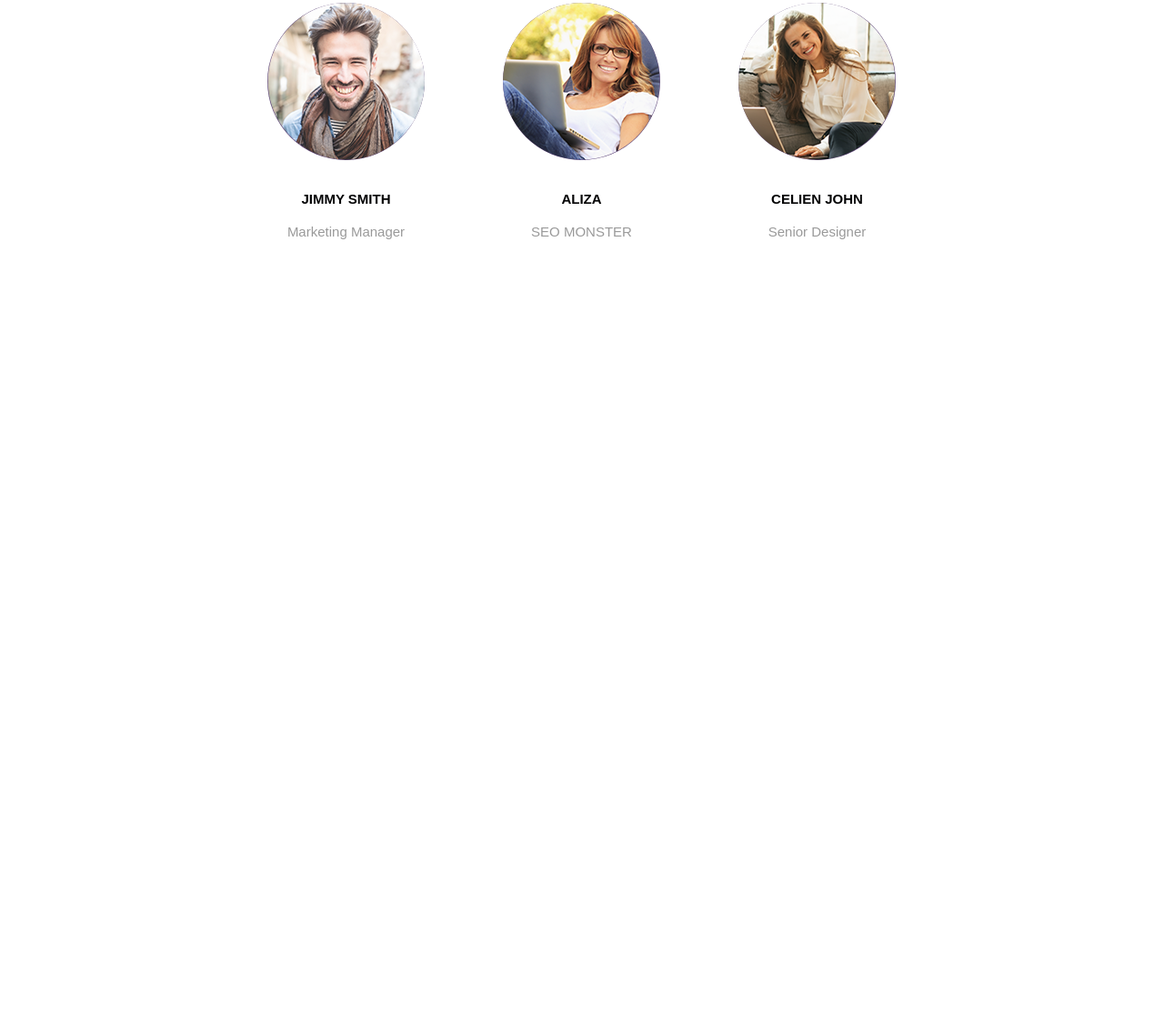
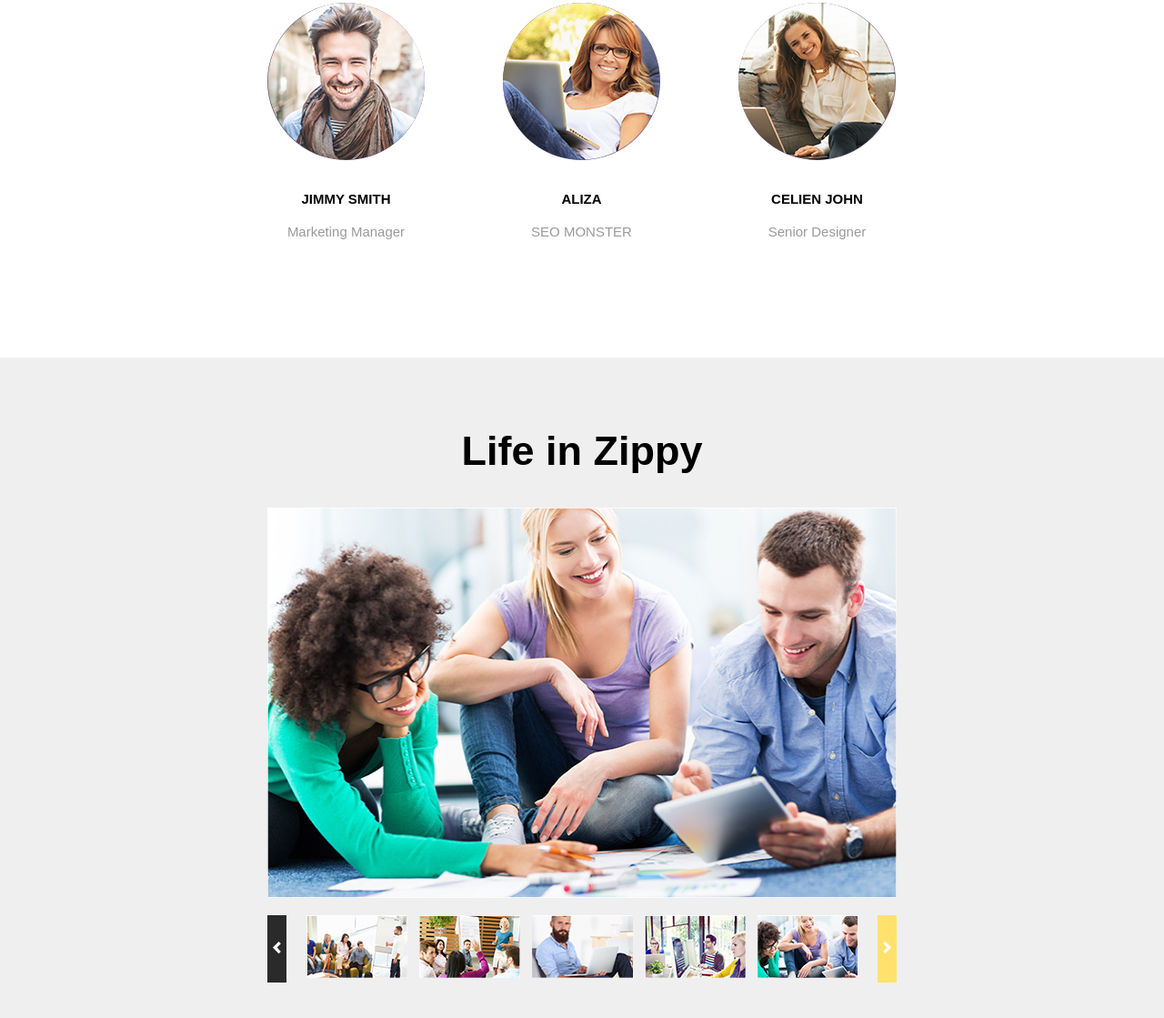
Before and after one commit to dirigableNorge/zippy, a website: page app/source/index.html in a window 1280 px wide. Shown: the part 4177-5296 px from the top of the page at 91% size. Before the commit the page ends 4570 px from the top, so only its background shows below. Drawn offline with nearby package versions, Linux system fonts and the light colour scheme; files that its build step writes are made by us from their sources; a web font is replaced by a local one.

Commit message:
gallery section completed

```diff
--- a/app/source/index.html
+++ b/app/source/index.html
@@ -438,8 +438,12 @@
               <a href="" class="team__link team__link--googel">
                 <span class="visually-hidden">Google+</span>
                 <svg width="35" height="30" viewBox="0 0 35 30">
-                    <path fill="#faefe9" d="M760.168,3896.96v5.23H758v-5.23h-5.411v-2.14H758v-5.23h2.165v5.23h5.411v2.14h-5.411Zm-14.967-5.29a5.476,5.476,0,0,1,3.046,4.99,5.8,5.8,0,0,1-2.681,4.51c-1.473,1.12-1.753,1.59-1.753,2.54,0,0.81,1.579,2.19,2.4,2.76,2.413,1.66,3.126,3.2,3.126,5.77,0,3.21-3.126,6.8-8.908,6.8-5.073,0-9.488-2.41-9.488-5.61,0-3.26,4.04-6.41,9.112-6.41,0.552,0,1.059-.02,1.583-0.02a3.439,3.439,0,0,1-1.243-2.47,3.648,3.648,0,0,1,.463-1.68c-0.276.02-.557-0.02-0.847-0.02a6.6,6.6,0,0,1-6.957-6.56c0-3.49,3.854-6.71,7.95-6.71h9.133l-2.044,2.11h-2.9Zm-4.176,16.19c-3.506-.04-6.647,2.07-6.647,4.62,0,2.59,2.532,4.48,6.038,4.48,4.928,0,6.646-1.76,6.646-4.35a3.953,3.953,0,0,0-.112-0.92c-0.385-1.47-1.75-2.19-3.653-3.48A7.482,7.482,0,0,0,741.025,3907.86Zm3.939-11.16c-0.407-3-2.745-5.41-5.1-5.48s-3.93,2.23-3.523,5.23,2.642,5.5,5,5.57S745.369,3899.71,744.964,3896.7Z" transform="translate(-730.938 -3889.56)"/>
-                  </svg>
+                  <path
+                    fill="#faefe9"
+                    d="M760.168,3896.96v5.23H758v-5.23h-5.411v-2.14H758v-5.23h2.165v5.23h5.411v2.14h-5.411Zm-14.967-5.29a5.476,5.476,0,0,1,3.046,4.99,5.8,5.8,0,0,1-2.681,4.51c-1.473,1.12-1.753,1.59-1.753,2.54,0,0.81,1.579,2.19,2.4,2.76,2.413,1.66,3.126,3.2,3.126,5.77,0,3.21-3.126,6.8-8.908,6.8-5.073,0-9.488-2.41-9.488-5.61,0-3.26,4.04-6.41,9.112-6.41,0.552,0,1.059-.02,1.583-0.02a3.439,3.439,0,0,1-1.243-2.47,3.648,3.648,0,0,1,.463-1.68c-0.276.02-.557-0.02-0.847-0.02a6.6,6.6,0,0,1-6.957-6.56c0-3.49,3.854-6.71,7.95-6.71h9.133l-2.044,2.11h-2.9Zm-4.176,16.19c-3.506-.04-6.647,2.07-6.647,4.62,0,2.59,2.532,4.48,6.038,4.48,4.928,0,6.646-1.76,6.646-4.35a3.953,3.953,0,0,0-.112-0.92c-0.385-1.47-1.75-2.19-3.653-3.48A7.482,7.482,0,0,0,741.025,3907.86Zm3.939-11.16c-0.407-3-2.745-5.41-5.1-5.48s-3.93,2.23-3.523,5.23,2.642,5.5,5,5.57S745.369,3899.71,744.964,3896.7Z"
+                    transform="translate(-730.938 -3889.56)"
+                  />
+                </svg>
               </a>
             </div>
             <p class="team__name">Jimmy Smith</p>
@@ -477,8 +481,12 @@
               <a href="" class="team__link team__link--googel">
                 <span class="visually-hidden">Google+</span>
                 <svg width="35" height="30" viewBox="0 0 35 30">
-                    <path fill="#faefe9" d="M760.168,3896.96v5.23H758v-5.23h-5.411v-2.14H758v-5.23h2.165v5.23h5.411v2.14h-5.411Zm-14.967-5.29a5.476,5.476,0,0,1,3.046,4.99,5.8,5.8,0,0,1-2.681,4.51c-1.473,1.12-1.753,1.59-1.753,2.54,0,0.81,1.579,2.19,2.4,2.76,2.413,1.66,3.126,3.2,3.126,5.77,0,3.21-3.126,6.8-8.908,6.8-5.073,0-9.488-2.41-9.488-5.61,0-3.26,4.04-6.41,9.112-6.41,0.552,0,1.059-.02,1.583-0.02a3.439,3.439,0,0,1-1.243-2.47,3.648,3.648,0,0,1,.463-1.68c-0.276.02-.557-0.02-0.847-0.02a6.6,6.6,0,0,1-6.957-6.56c0-3.49,3.854-6.71,7.95-6.71h9.133l-2.044,2.11h-2.9Zm-4.176,16.19c-3.506-.04-6.647,2.07-6.647,4.62,0,2.59,2.532,4.48,6.038,4.48,4.928,0,6.646-1.76,6.646-4.35a3.953,3.953,0,0,0-.112-0.92c-0.385-1.47-1.75-2.19-3.653-3.48A7.482,7.482,0,0,0,741.025,3907.86Zm3.939-11.16c-0.407-3-2.745-5.41-5.1-5.48s-3.93,2.23-3.523,5.23,2.642,5.5,5,5.57S745.369,3899.71,744.964,3896.7Z" transform="translate(-730.938 -3889.56)"/>
-                  </svg>
+                  <path
+                    fill="#faefe9"
+                    d="M760.168,3896.96v5.23H758v-5.23h-5.411v-2.14H758v-5.23h2.165v5.23h5.411v2.14h-5.411Zm-14.967-5.29a5.476,5.476,0,0,1,3.046,4.99,5.8,5.8,0,0,1-2.681,4.51c-1.473,1.12-1.753,1.59-1.753,2.54,0,0.81,1.579,2.19,2.4,2.76,2.413,1.66,3.126,3.2,3.126,5.77,0,3.21-3.126,6.8-8.908,6.8-5.073,0-9.488-2.41-9.488-5.61,0-3.26,4.04-6.41,9.112-6.41,0.552,0,1.059-.02,1.583-0.02a3.439,3.439,0,0,1-1.243-2.47,3.648,3.648,0,0,1,.463-1.68c-0.276.02-.557-0.02-0.847-0.02a6.6,6.6,0,0,1-6.957-6.56c0-3.49,3.854-6.71,7.95-6.71h9.133l-2.044,2.11h-2.9Zm-4.176,16.19c-3.506-.04-6.647,2.07-6.647,4.62,0,2.59,2.532,4.48,6.038,4.48,4.928,0,6.646-1.76,6.646-4.35a3.953,3.953,0,0,0-.112-0.92c-0.385-1.47-1.75-2.19-3.653-3.48A7.482,7.482,0,0,0,741.025,3907.86Zm3.939-11.16c-0.407-3-2.745-5.41-5.1-5.48s-3.93,2.23-3.523,5.23,2.642,5.5,5,5.57S745.369,3899.71,744.964,3896.7Z"
+                    transform="translate(-730.938 -3889.56)"
+                  />
+                </svg>
               </a>
             </div>
             <p class="team__name">Aliza</p>
@@ -516,8 +524,12 @@
               <a href="" class="team__link team__link--googel">
                 <span class="visually-hidden">Google+</span>
                 <svg width="35" height="30" viewBox="0 0 35 30">
-                    <path fill="#faefe9" d="M760.168,3896.96v5.23H758v-5.23h-5.411v-2.14H758v-5.23h2.165v5.23h5.411v2.14h-5.411Zm-14.967-5.29a5.476,5.476,0,0,1,3.046,4.99,5.8,5.8,0,0,1-2.681,4.51c-1.473,1.12-1.753,1.59-1.753,2.54,0,0.81,1.579,2.19,2.4,2.76,2.413,1.66,3.126,3.2,3.126,5.77,0,3.21-3.126,6.8-8.908,6.8-5.073,0-9.488-2.41-9.488-5.61,0-3.26,4.04-6.41,9.112-6.41,0.552,0,1.059-.02,1.583-0.02a3.439,3.439,0,0,1-1.243-2.47,3.648,3.648,0,0,1,.463-1.68c-0.276.02-.557-0.02-0.847-0.02a6.6,6.6,0,0,1-6.957-6.56c0-3.49,3.854-6.71,7.95-6.71h9.133l-2.044,2.11h-2.9Zm-4.176,16.19c-3.506-.04-6.647,2.07-6.647,4.62,0,2.59,2.532,4.48,6.038,4.48,4.928,0,6.646-1.76,6.646-4.35a3.953,3.953,0,0,0-.112-0.92c-0.385-1.47-1.75-2.19-3.653-3.48A7.482,7.482,0,0,0,741.025,3907.86Zm3.939-11.16c-0.407-3-2.745-5.41-5.1-5.48s-3.93,2.23-3.523,5.23,2.642,5.5,5,5.57S745.369,3899.71,744.964,3896.7Z" transform="translate(-730.938 -3889.56)"/>
-                  </svg>
+                  <path
+                    fill="#faefe9"
+                    d="M760.168,3896.96v5.23H758v-5.23h-5.411v-2.14H758v-5.23h2.165v5.23h5.411v2.14h-5.411Zm-14.967-5.29a5.476,5.476,0,0,1,3.046,4.99,5.8,5.8,0,0,1-2.681,4.51c-1.473,1.12-1.753,1.59-1.753,2.54,0,0.81,1.579,2.19,2.4,2.76,2.413,1.66,3.126,3.2,3.126,5.77,0,3.21-3.126,6.8-8.908,6.8-5.073,0-9.488-2.41-9.488-5.61,0-3.26,4.04-6.41,9.112-6.41,0.552,0,1.059-.02,1.583-0.02a3.439,3.439,0,0,1-1.243-2.47,3.648,3.648,0,0,1,.463-1.68c-0.276.02-.557-0.02-0.847-0.02a6.6,6.6,0,0,1-6.957-6.56c0-3.49,3.854-6.71,7.95-6.71h9.133l-2.044,2.11h-2.9Zm-4.176,16.19c-3.506-.04-6.647,2.07-6.647,4.62,0,2.59,2.532,4.48,6.038,4.48,4.928,0,6.646-1.76,6.646-4.35a3.953,3.953,0,0,0-.112-0.92c-0.385-1.47-1.75-2.19-3.653-3.48A7.482,7.482,0,0,0,741.025,3907.86Zm3.939-11.16c-0.407-3-2.745-5.41-5.1-5.48s-3.93,2.23-3.523,5.23,2.642,5.5,5,5.57S745.369,3899.71,744.964,3896.7Z"
+                    transform="translate(-730.938 -3889.56)"
+                  />
+                </svg>
               </a>
             </div>
             <p class="team__name">Celien john</p>
@@ -525,6 +537,33 @@
           </li>
         </ul>
       </section>
+      <section class="gallery">
+        <div class="gallery__wrapper">
+          <h2 class="sect-title gallery__title">Life in Zippy</h2>
+          <img src="img/gallery_image.jpg" width="694" height="429" alt="Life in Zippy" class="gallery__image" />
+          <div class="gallery__controls">
+            <button class="gallery__prev-button" disabled>
+              <span class="visually-hidden">Previous photorgaphy</span>
+              <svg width="9" height="13" viewBox="0 0 9 13">
+                  <path fill="#fff" d="M370.525,5155.39l2.316-2.36-4.212-4.28,4.212-4.28-2.316-2.35L364,5148.75Z" transform="translate(-364 -5142.13)"/>
+              </svg>
+            </button>
+            <ul class="gallery__list">
+              <li class="gallery__item"><img src="img/preview1.jpg" width="111" height="69" alt="Preview photo 1" class="gallery__preview"></li>
+              <li class="gallery__item"><img src="img/preview2.jpg" width="111" height="69" alt="Preview photo 1" class="gallery__preview"></li>
+              <li class="gallery__item"><img src="img/preview3.jpg" width="111" height="69" alt="Preview photo 1" class="gallery__preview"></li>
+              <li class="gallery__item"><img src="img/preview4.jpg" width="111" height="69" alt="Preview photo 1" class="gallery__preview"></li>
+              <li class="gallery__item"><img src="img/preview5.jpg" width="111" height="69" alt="Preview photo 1" class="gallery__preview"></li>
+            </ul>
+            <button class="gallery__next-button">
+              <span class="visually-hidden">Next photorgaphy</span>
+              <svg width="9" height="13" viewBox="0 0 9 13" transform="rotate(180)">
+                  <path fill="#fff" d="M370.525,5155.39l2.316-2.36-4.212-4.28,4.212-4.28-2.316-2.35L364,5148.75Z" transform=" translate(-364 -5142.13)"/>
+              </svg>
+            </button>
+          </div>
+        </div>
+      </section>
     </main>
   </body>
 </html>
--- /dev/null
+++ b/app/source/scss/blocks/gallery.scss
@@ -0,0 +1,54 @@
+.gallery {
+  background-color: #efefef;
+}
+
+.gallery__wrapper {
+  width: 708px;
+  margin: 0 auto;
+  padding: 80px 8px 110px;
+}
+
+.gallery__title {
+  margin-bottom: 40px;
+}
+
+.gallery__image {
+  margin-bottom: 15px;
+}
+
+.gallery__controls {
+  display: flex;
+  justify-content: space-between;
+}
+
+.gallery__list {
+  display: flex;
+  margin: 0;
+  padding: 0;
+
+  list-style: none;
+}
+
+.gallery__item {
+  &:not(:last-child) {
+    margin-right: 13px;
+  }
+}
+
+.gallery__prev-button,
+.gallery__next-button {
+  margin: 0;
+  padding: 0 6px;
+  background-color: #ffe26d;
+  border: none;
+}
+
+.gallery__prev-button:hover,
+.gallery__next-button:hover {
+  background-color: #62497c;
+}
+
+.gallery__prev-button:disabled,
+.gallery__next-button:disabled {
+  background-color: #2a2a2a;
+}
--- a/app/source/scss/style.scss
+++ b/app/source/scss/style.scss
@@ -43,4 +43,5 @@
 @import "blocks/projects";
 @import "blocks/pricing";
 @import "blocks/videos";
-@import "blocks/team"
+@import "blocks/team";
+@import "blocks/gallery";
```
Also changed, not shown: app/source/img/arrow.svg (added), app/source/img/gallery_image.jpg (added), app/source/img/preview1.jpg (added), app/source/img/preview2.jpg (added), app/source/img/preview3.jpg (added), app/source/img/preview4.jpg (added), app/source/img/preview5.jpg (added).
